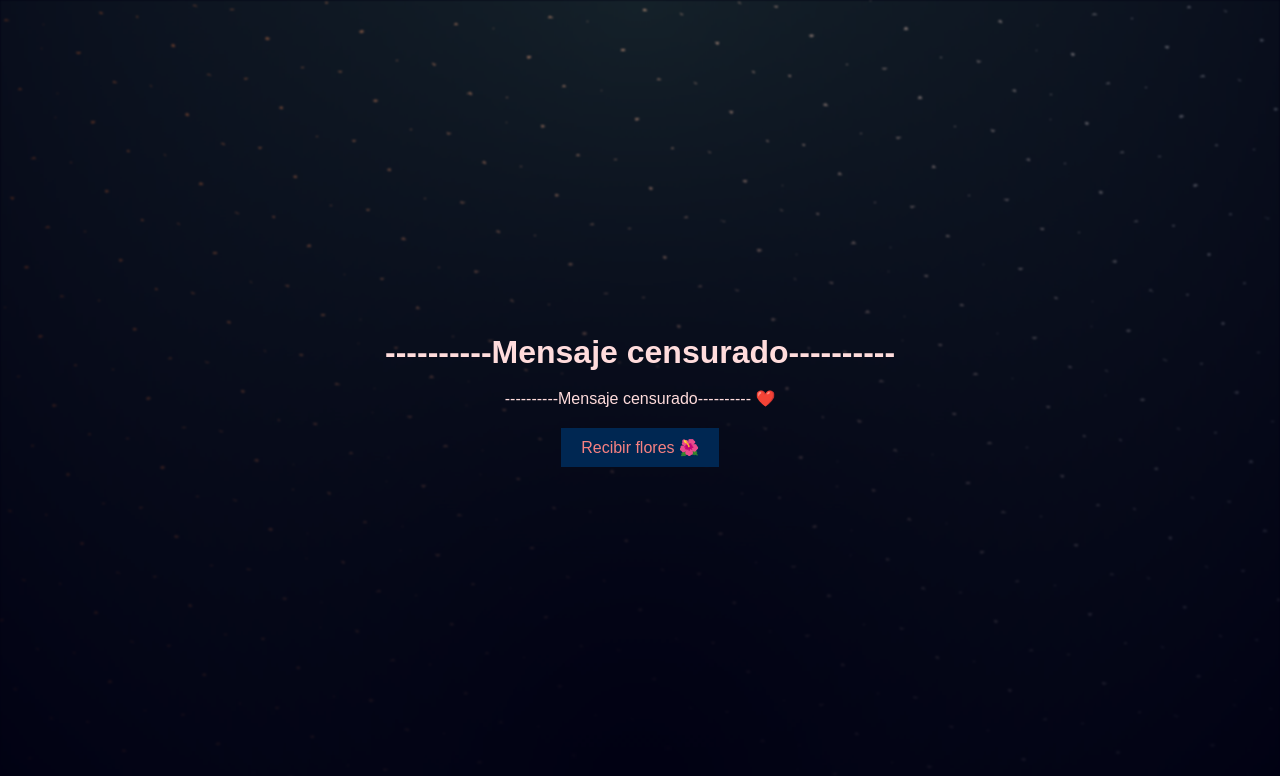
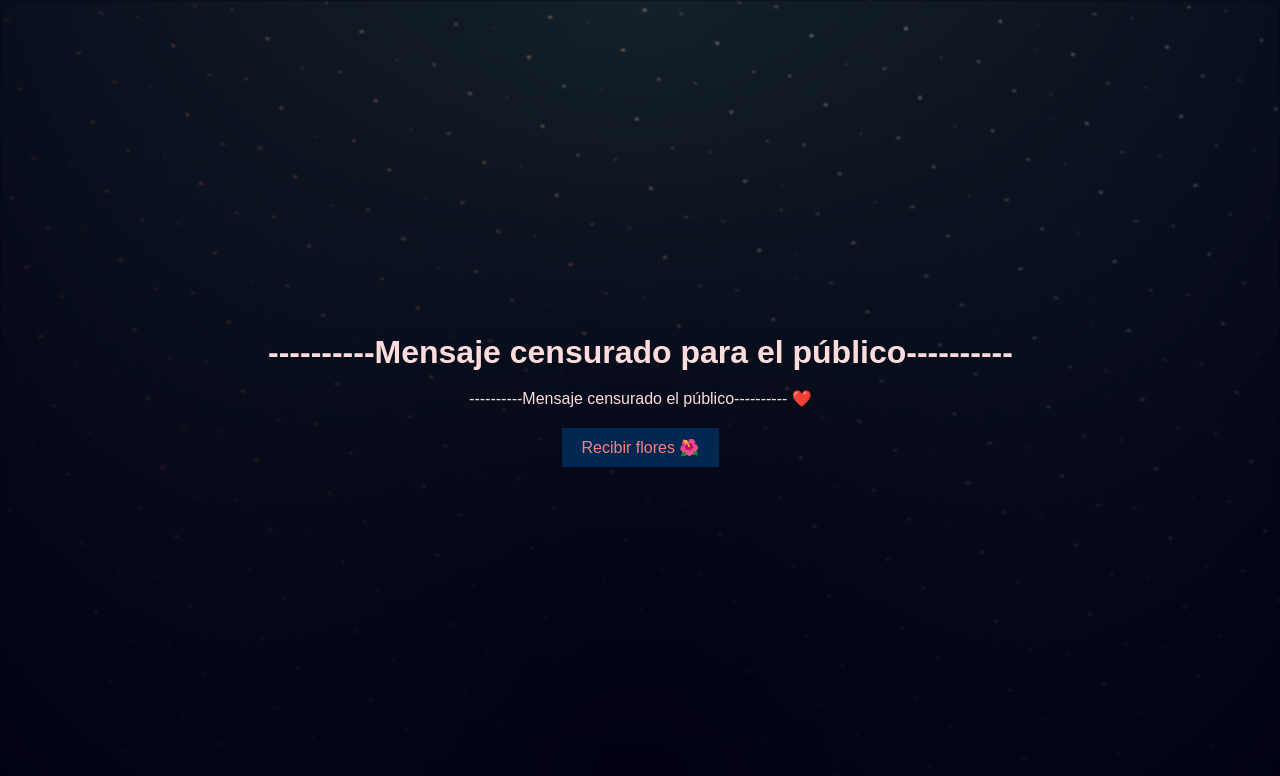
Before and after one commit to ErickGamboa/ErickGamboa.github.io, a plain HTML site: page index.html in a window 1280 px wide. Drawn offline with Linux system fonts and the light colour scheme.

Commit message:
ultimo utlimo commit

```diff
--- a/index.html
+++ b/index.html
@@ -10,9 +10,9 @@
   <div class="container">
     <div class="night"></div>
     <div class="mensaje">
-      <h1>----------Mensaje censurado----------</h1>
+      <h1>----------Mensaje censurado para el público----------</h1>
       <br>
-      <p>----------Mensaje censurado---------- ❤️</p>
+      <p>----------Mensaje censurado el público---------- ❤️</p>
       <button id="boton" class="boton">Recibir flores 🌺</button>
     </div>
   </div>
```
